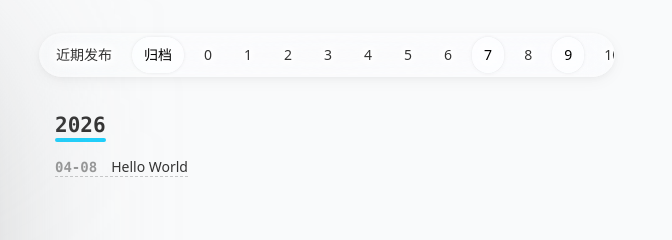
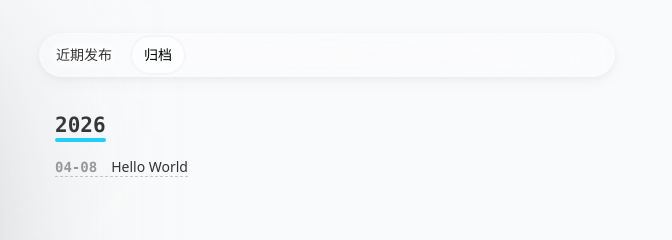
Before and after one commit to tigerlyu/tigerlyu.github.io, a plain HTML site: page archives/2026/04/index.html in a window 1280 px wide. Shown: the top 240 px of the page, 329-1001 px from the left. Drawn offline with nearby package versions, Linux system fonts and the light colour scheme; some packages are replaced by stand-ins of ours; a small style sheet from the web is missing.

Commit message:
部署Hexo博客，更新于 $(date '+%Y-%m-%d %H:%M:%S')

```diff
--- a/archives/2026/04/index.html
+++ b/archives/2026/04/index.html
@@ -69,7 +69,7 @@
 
 
 
-<div class="navbar top"><div class="navbar-blur"><div class="navbar-container"><nav class="post"><a href="/">近期发布</a><a class="active" href="/archives/">归档</a><a href="/r">0</a><a href="/e">1</a><a href="/c">2</a><a href="/e">3</a><a href="/n">4</a><a href="/t">5</a><a href="/,">6</a><a class="active" href="/%20">7</a><a href="/c">8</a><a class="active" href="/a">9</a><a href="/t">10</a><a href="/e">11</a><a href="/g">12</a><a href="/o">13</a><a href="/r">14</a><a href="/i">15</a><a href="/e">16</a><a href="/s">17</a><a href="/,">18</a><a class="active" href="/%20">19</a><a href="/t">20</a><a class="active" href="/a">21</a><a href="/g">22</a><a href="/s">23</a><a href="/,">24</a><a class="active" href="/%20">25</a><a class="active" href="/a">26</a><a href="/r">27</a><a href="/c">28</a><a href="/h">29</a><a href="/i">30</a><a href="/v">31</a><a href="/e">32</a><a href="/s">33</a></nav></div></div></div><div class="post-list archives"><article class="" id="archive"><div class='archive-header h4'>2026</div><div class="archive-list"><a class='post fs14' href="/2026/04/08/hello-world/"><time>04-08</time><span>Hello World</span></a></div></article></div>
+<div class="navbar top"><div class="navbar-blur"><div class="navbar-container"><nav class="post"><a href="/">近期发布</a><a class="active" href="/archives/">归档</a></nav></div></div></div><div class="post-list archives"><article class="" id="archive"><div class='archive-header h4'>2026</div><div class="archive-list"><a class='post fs14' href="/2026/04/08/hello-world/"><time>04-08</time><span>Hello World</span></a></div></article></div>
 <footer class="page-footer footnote"><hr><div class="text"><p>本站由 <a href="/">Mr吕</a> 使用 <a target="_blank" rel="noopener" href="https://github.com/xaoxuu/hexo-theme-stellar/tree/1.33.1">Stellar 1.33.1</a> 主题创建。<br>本博客所有文章除特别声明外，均采用 <a target="_blank" rel="noopener" href="https://creativecommons.org/licenses/by-nc-sa/4.0/">CC BY-NC-SA 4.0</a> 许可协议，转载请注明出处。</p>
 </div></footer>
 <div class="main-mask" onclick="sidebar.dismiss()"></div></div><aside class="l_right">
```
Also changed, not shown: archives/2026/index.html (+1 -1 lines), archives/index.html (+1 -1 lines), index.html (+1 -1 lines).
